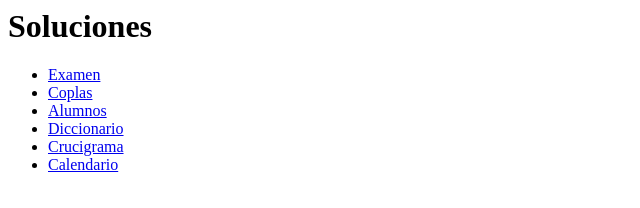
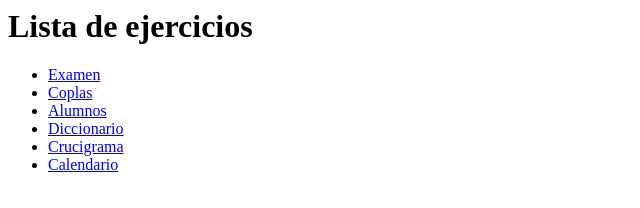
Before and after one commit to labra/html5examples, a plain HTML site: page Ejercicios/index.html in a window 1280 px wide. Shown: the whole page, without its empty margins (0-640 px from the left). Drawn offline with Linux system fonts and the light colour scheme.

Commit message:
Changed title

```diff
--- a/Ejercicios/index.html
+++ b/Ejercicios/index.html
@@ -1,9 +1,9 @@
 <html xmlns="http://www.w3.org/1999/xhtml">
 <head>
-<title>Soluciones</title>
+<title>Lista de ejercicios</title>
 </head>
 <body>
-<h1>Soluciones</h1>
+<h1>Lista de ejercicios</h1>
 <ul>
 <li><a href="examen.html">Examen</a></li>
 <li><a href="coplas.html">Coplas</a></li>
```
